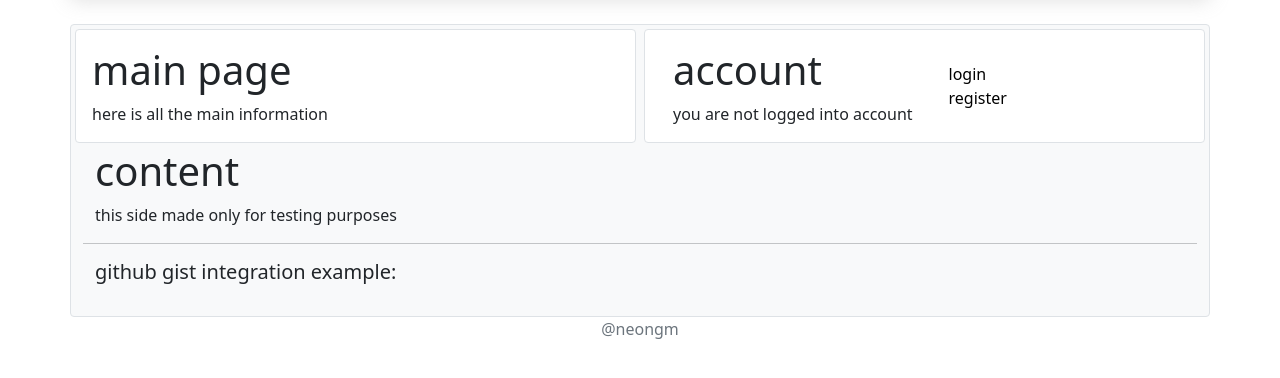
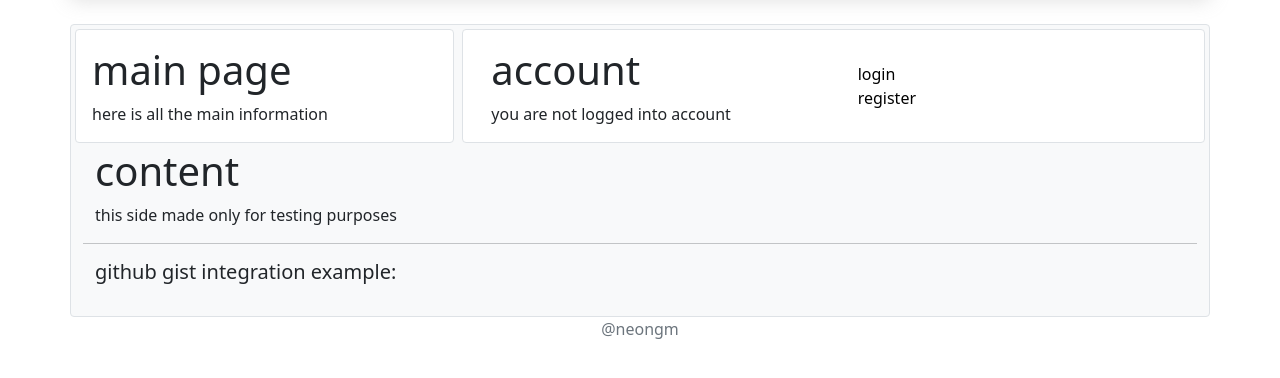
Before and after one commit to neongm/django-practice-2, a Django app: page / in a window 1280 px wide. Shown: the part 58-436 px from the top of the page. Run offline with Django 3.2, Linux system fonts and the light colour scheme.

Commit message:
gitignore update / templates update

```diff
--- a/templates/index/index.html
+++ b/templates/index/index.html
@@ -4,14 +4,16 @@
 
 {% block content %}
 <div class="container bg-light border rounded">
+    <div class="row h-100">
+
+        <div class="container h-100">
             <div class="row">
-        <div class="col bg-white border rounded h-100 m-1 p-3">
+                <div class="col-sm-4 bg-white border rounded m-1 p-3 h-100">
                     <h6 class="display-6">main page</h6>
                     here is all the main information
                 </div>
-
                 <div class="row col bg-white border rounded h-100 m-1 p-3">
-            <div class="col container">
+                    <div class="col container h-100">
                         {% if request.user.is_authenticated %}
                         <div class="row h-100">
                             <div class="col">
@@ -26,13 +28,13 @@
                         </div>
 
                         {% else %}
-                <div class="row">
+                        <div class="row h-100">
                             <div class="col">
                                 <h6 class="display-6">account</h6>
                                 you are not logged into account
                             </div>
                             <div class="col row align-items-center">
-                        <div class="container">
+                                <div class="container ">
                                     <div class="row">
                                         <a class="text-decoration-none text-black" href="{% url 'login' %}">login</a>
                                     </div>
@@ -43,6 +45,8 @@
                             </div>
                         </div>
                         {% endif%}
+                    </div>
+                </div>
             </div>
         </div>
 
--- a/templates/index/register.html
+++ b/templates/index/register.html
@@ -3,7 +3,7 @@
 {% block content %}
 
 
-<div class="container bg-light border rounded">
+<div class="container bg-light border rounded h-100">
     <br>
     <div class="row justify-content-center justify-content-evenly">
         <div class="col">
```
Also changed, not shown: 1 other file. Lines whose indentation alone changed are shown as unchanged.
